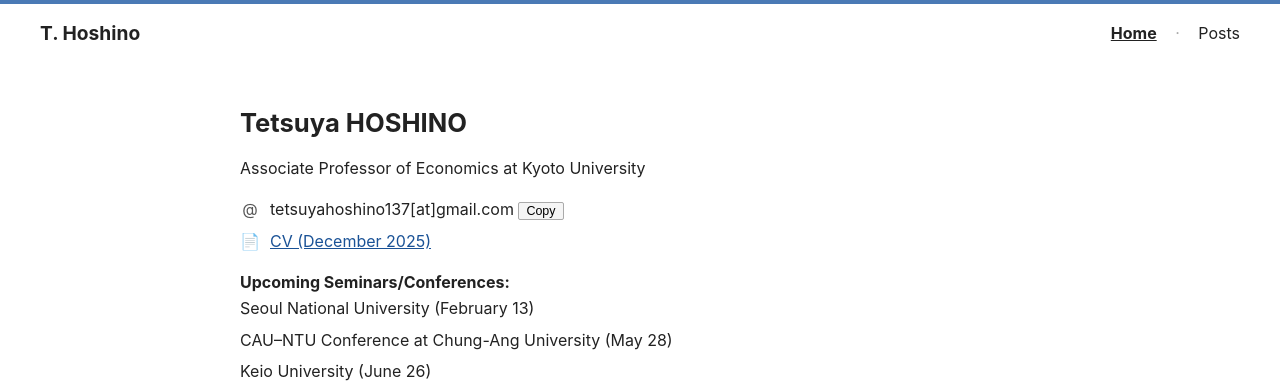
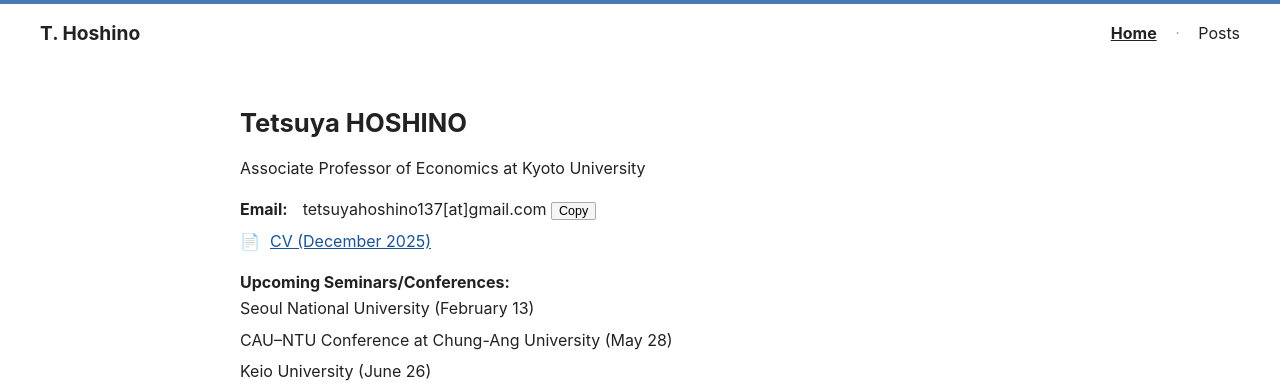
Before and after one commit to tetsuyahoshino137/tetsuyahoshino137.github.io, a Jekyll site: the page built from index.md, in a window 1280 px wide. Shown: the top 392 px of the page. Built offline with Jekyll 4.4.1, drawn with Linux system fonts in a browser that asks for light colours.

Commit message:
Update index.md

```diff
--- a/index.md
+++ b/index.md
@@ -10,7 +10,7 @@ title: Home
     <p>{{ site.position }}</p>
     <ul>
       <li>
-        <span class="icon">@</span>
+        <strong style="margin-right: 5px;">Email:</strong>
         <span>
           {{ site.email | replace: "@", "[at]" }}
           <button class="copy-btn" onclick="navigator.clipboard.writeText('{{ site.email }}')">Copy</button>
```
